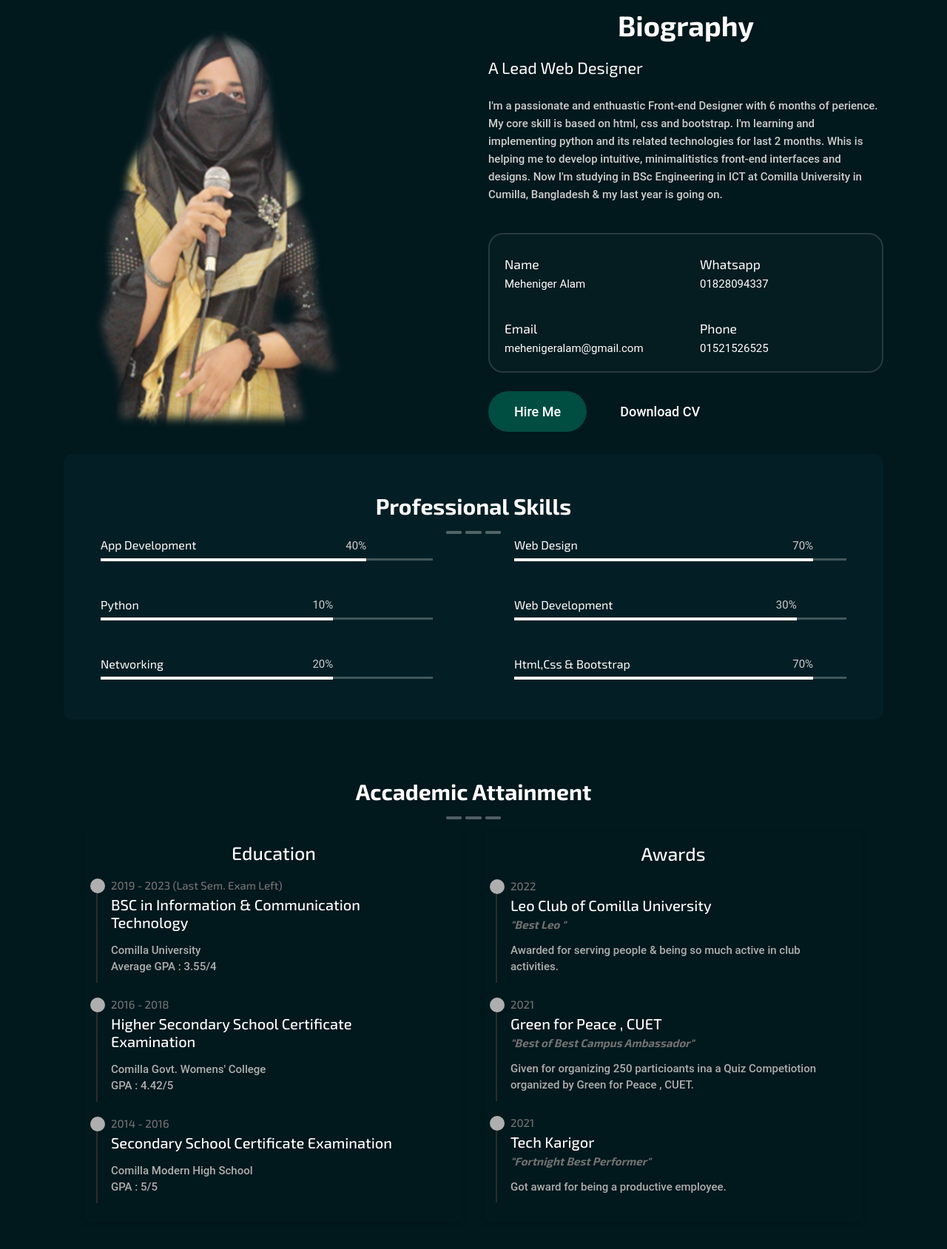
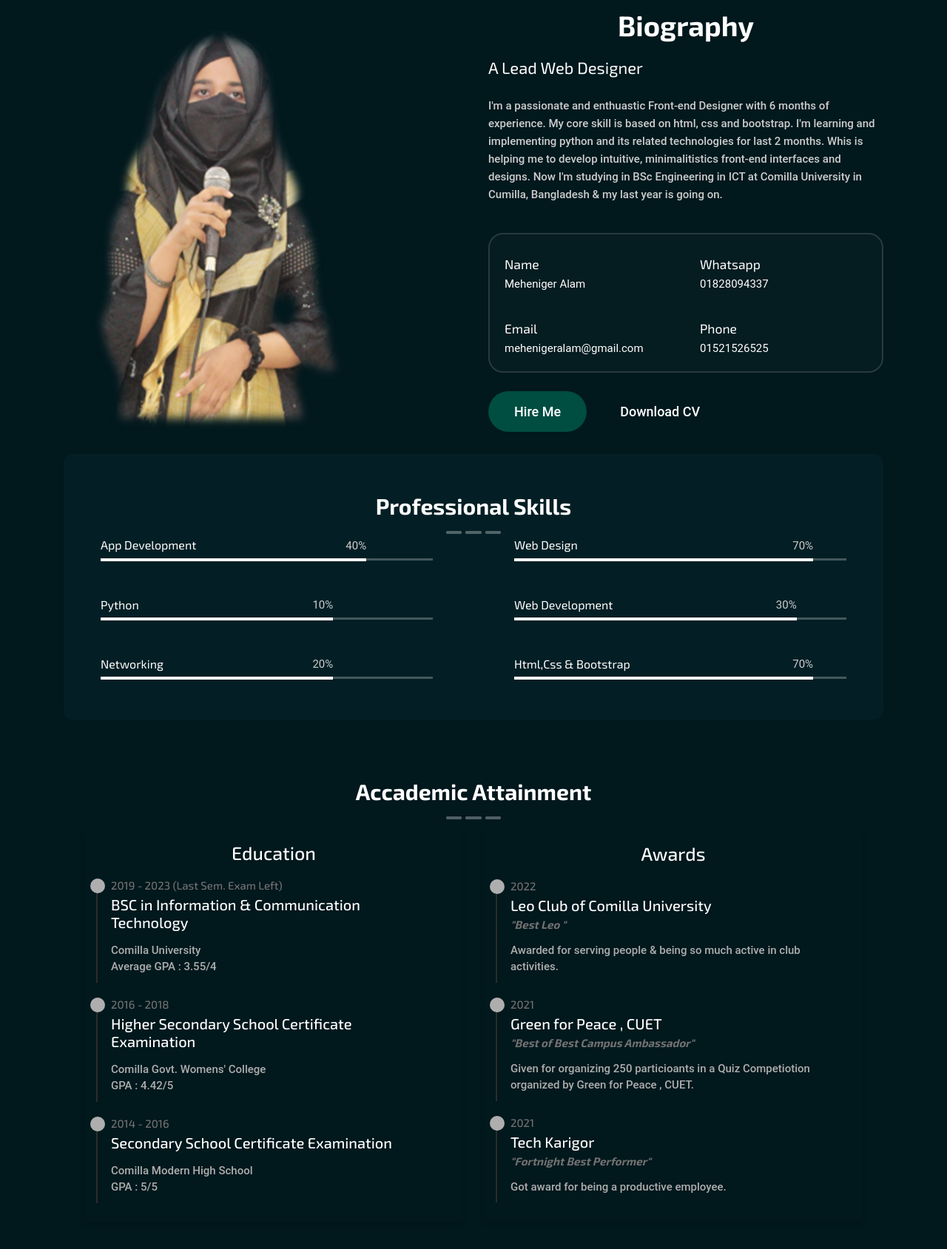
Before and after one commit to MeHer-Niger/Niger_Alam.github.io, a plain HTML site: page index.html in a window 1280 px wide. Shown: the part 774-2463 px from the top of the page at 74% size. Drawn offline with nearby package versions, Linux system fonts and the light colour scheme.

Commit message:
Update index.html

```diff
--- a/index.html
+++ b/index.html
@@ -185,7 +185,7 @@
                             <h4>A Lead Web Designer </h4>
 
                             <p class="bio_desc">
-                                I'm a passionate and enthuastic Front-end Designer with 6 months of perience. My core skill is based on html, css and bootstrap. I'm learning and implementing python and its related technologies for last 2 months. Whis is helping me to develop intuitive, minimalitistics front-end interfaces and designs. Now I'm studying in BSc Engineering in ICT at Comilla University in Cumilla, Bangladesh & my last year is going on.
+                                I'm a passionate and enthuastic Front-end Designer with 6 months of experience. My core skill is based on html, css and bootstrap. I'm learning and implementing python and its related technologies for last 2 months. Whis is helping me to develop intuitive, minimalitistics front-end interfaces and designs. Now I'm studying in BSc Engineering in ICT at Comilla University in Cumilla, Bangladesh & my last year is going on.
                             </p>
 
                         <div class="about_info">
@@ -351,7 +351,7 @@
                          <h4 style="color: #727171">  2021</h4>
                           <h3>Green for Peace , CUET</h3>
                           <h4 style="color: #727171"><b><i>"Best of Best Campus Ambassador"</i></b></h4>
-                          <p>Given for organizing 250 particioants ina a Quiz Competiotion organized by Green for Peace , CUET.</p>
+                          <p>Given for organizing 250 particioants in a Quiz Competiotion organized by Green for Peace , CUET.</p>
                       </div>
                       <div class="exp-box">
                          <h4 style="color: #727171">  2021</h4>
```
